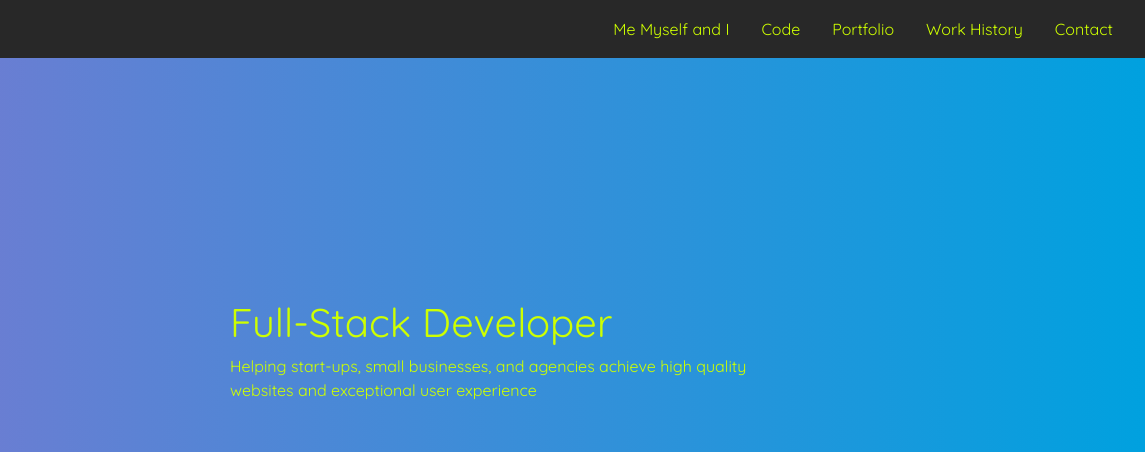
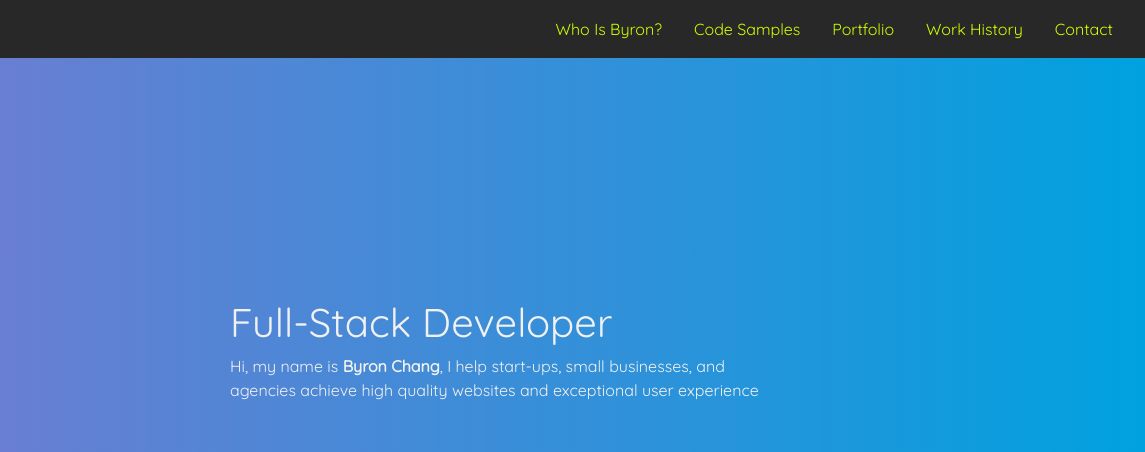
Before and after one commit to thebyronc/byronchang.com, a Gatsby site: page / in a window 1280 px wide. Shown: the top 452 px of the page, 135-1280 px from the left. Built offline with nearby package versions, Linux system fonts and the light colour scheme; Gatsby itself is replaced by a stand-in of ours.

Commit message:
add nav changes

```diff
--- a/src/components/Header.jsx
+++ b/src/components/Header.jsx
@@ -6,7 +6,7 @@ import { colors } from '../style-utilities/variables';
 const StyledHeader = styled.div`
     background-color: ${colors.purple};
     background-image: linear-gradient(to right, ${colors.purple}, ${colors.blue});
-    color: ${colors.volt};
+    /* color: ${colors.volt}; */
     height: 75vh;
     display: flex;
     justify-content: center;
@@ -24,7 +24,7 @@ class Header extends Component {
             <StyledHeader className="container-fluid">
                 <header>
                     <h1>Full-Stack Developer</h1>
-                    <p>Helping start-ups, small businesses, and agencies achieve high quality websites and exceptional user experience</p>
+                    <p>Hi, my name is <strong>Byron Chang</strong>, I help start-ups, small businesses, and agencies achieve high quality websites and exceptional user experience</p>
                 </header>
             </StyledHeader>
         );
--- a/src/components/Navigation/Navigation.jsx
+++ b/src/components/Navigation/Navigation.jsx
@@ -28,15 +28,16 @@ class Navigation extends Component {
 
                 <a class="navbar-brand" href="#">
                     <img src={SVG} height="32" class="logo d-inline-block align-top" alt="" />
+                    {/* BYRON CHANG */}
                     {/* {ReactDOM.render({SVG})} */}
                 </a>
 
                 <ul class="nav">
                     <li class="nav-item">
-                        <a class="nav-link" href="#">Me Myself and I</a>
+                        <a class="nav-link" href="#">Who Is Byron?</a>
                     </li>
                     <li class="nav-item">
-                        <a class="nav-link" href="#">Code</a>
+                        <a class="nav-link" href="#">Code Samples</a>
                     </li>
                     <li class="nav-item">
                         <a class="nav-link" href="#">Portfolio</a>
```
